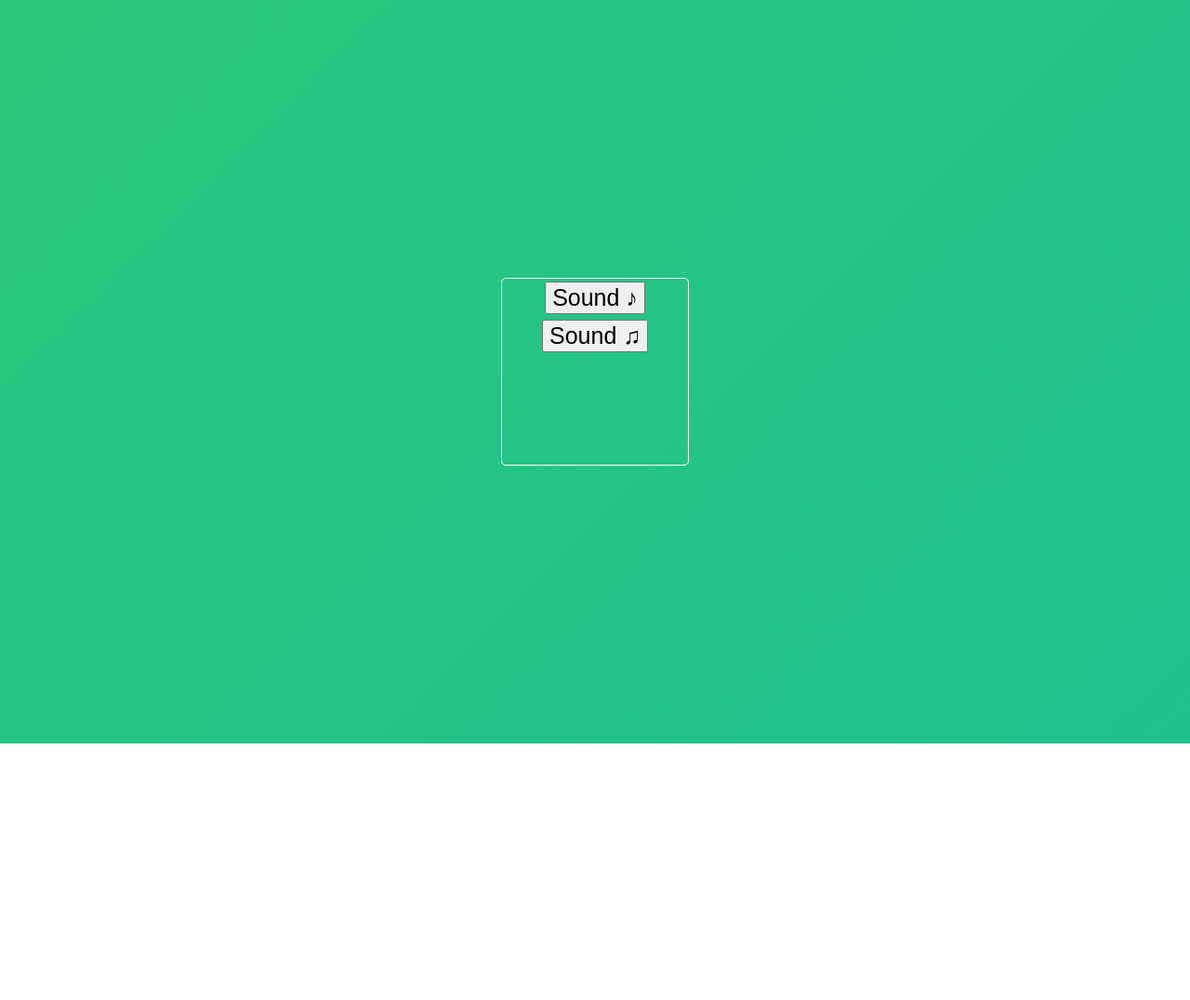
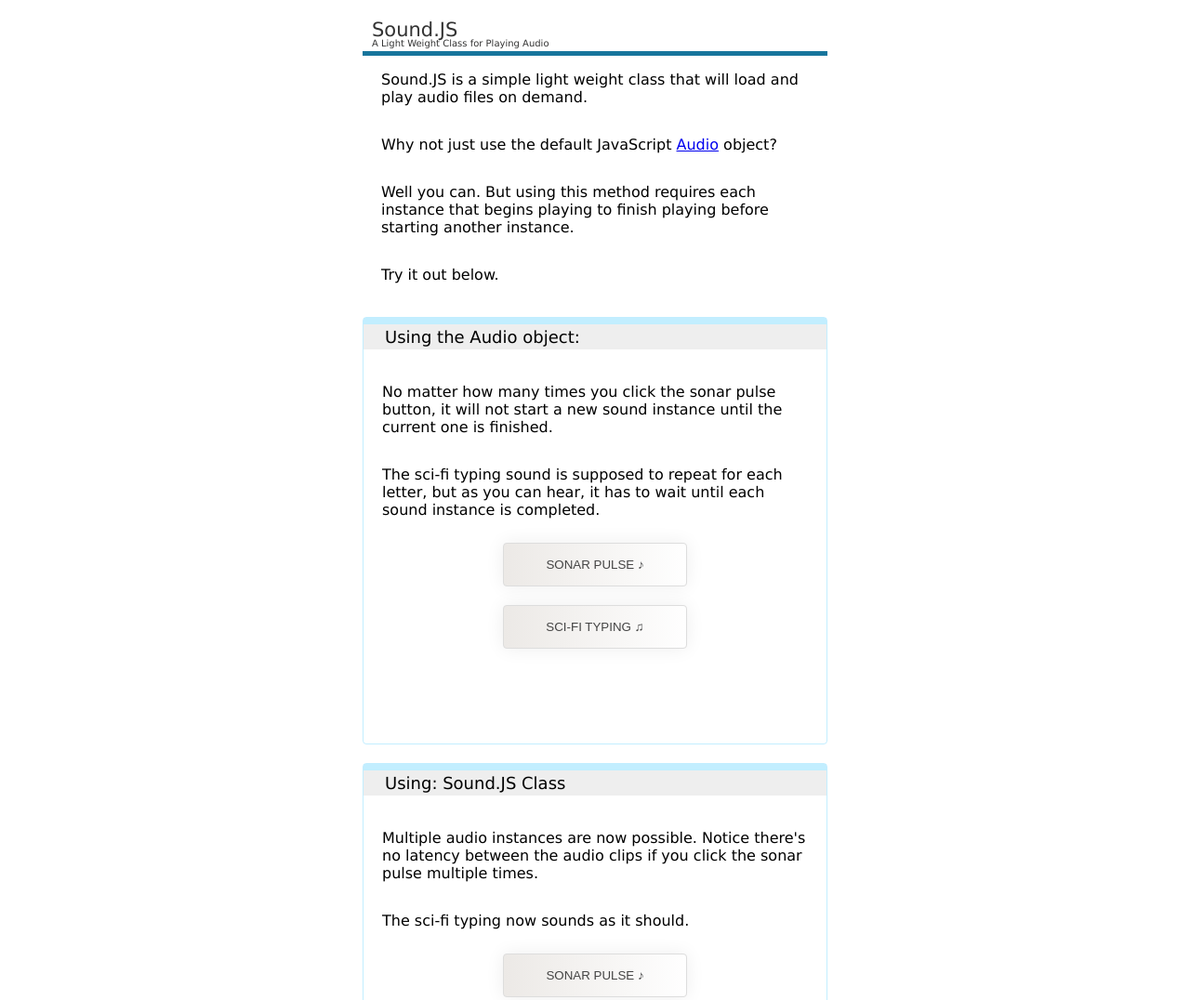
Before and after one commit to AlphaT7/Sound.JS, a website built with Vite: page src/index.html in a window 1280 px wide. Shown: the top 1076 px of the page at 93% size. Before the commit the page ends 800 px from the top, so only its background shows below. Built offline with nearby package versions, Linux system fonts and the light colour scheme; files whose address does not match are found by name.

Commit message:
updated page style / txt

```diff
--- a/src/index.html
+++ b/src/index.html
@@ -12,10 +12,72 @@
 
 <body>
     <section>
-        <button id="sound1">Sound ♪</button>
-        <button id="sound2">Sound ♫</button>
-        <div id="typing"></div>
+        <header>
+            <p>
+                Sound.JS <br>
+                <sub>A Light Weight Class for Playing Audio</sub>
+            </p>
+        </header>
+        <p>
+            Sound.JS is a simple light weight class that will load and play audio files on demand.
+        </p>
+        <p>
+            Why not just use the default JavaScript <a
+                href="https://developer.mozilla.org/en-US/docs/Web/API/HTMLAudioElement/Audio">
+                Audio</a> object?
+        </p>
+        <p>
+            Well you can. But using this method requires each instance that begins playing to finish playing before
+            starting another instance.
+        </p>
+        <p>
+            Try it out below.
+        </p>
     </section>
+
+    <section>
+        <header>
+            <p>
+                Using the Audio object:
+            </p>
+        </header>
+        <section>
+            <p>
+                No matter how many times you click the sonar pulse button, it will not start a new sound instance until
+                the
+                current one is finished.
+            </p>
+            <p>
+                The sci-fi typing sound is supposed to repeat for each letter, but as you can hear, it has to wait until
+                each sound instance is completed.
+            </p>
+            <button id="sonar1">Sonar Pulse ♪</button>
+            <button id="typing1">Sci-Fi Typing ♫</button>
+            <div id="typeEffect1"></div>
+        </section>
+    </section>
+
+    <section>
+        <header>
+            <p>
+                Using: Sound.JS Class
+            </p>
+        </header>
+        <section>
+            <p>
+                Multiple audio instances are now possible. Notice there's no latency between the audio clips if you
+                click the sonar pulse multiple times.
+            </p>
+            <p>
+                The sci-fi typing now sounds as it should.
+            </p>
+            <button id="sonar2">Sonar Pulse ♪</button>
+            <button id="typing2">Sci-Fi Typing ♫</button>
+            <div id="typeEffect2"></div>
+        </section>
+    </section>
+
+    <section>&nbsp;</section>
 </body>
 
 </html>
--- a/src/main.js
+++ b/src/main.js
@@ -1,38 +1,46 @@
 import Sound from "./modules/sound.js";
+import typeIt from "./modules/typeEffect.js";
 
 const $ = document.querySelector.bind(document);
 
-let s1 = new Sound({
+let sonarBeep1 = new Audio("./sound/sonar_beep.mp3");
+let typeEffect1 = new Audio("./sound/typeEffect.mp3");
+
+let sonarBeep2 = new Sound({
   src: "./sound/sonar_beep.mp3",
-  volume: 0.75,
+  volume: 1,
 });
 
-let s2 = new Sound({
+let typeEffect2 = new Sound({
   src: "./sound/typeEffect.mp3",
   volume: 1,
 });
 
-document.getElementById("sound1").addEventListener("click", () => {
-  s1.play();
+let text =
+  "this is a very very very loooooooongish text string that goes on and on and on like it just won't end....";
+let typeIt1 = new typeIt({
+  id: "typeEffect1",
+  text: text,
+  sound: typeEffect1,
+});
+let typeIt2 = new typeIt({
+  id: "typeEffect2",
+  text: text,
+  sound: typeEffect2,
 });
 
-document.getElementById("sound2").addEventListener("click", () => {
-  typeText(
-    "typing",
-    "this is a very very very loooooooongish text string that goes on and on and on like it just won't end...."
-  );
+$("#sonar1").addEventListener("pointerup", () => {
+  sonarBeep1.play();
 });
 
-async function sleep(time) {
-  return new Promise((resolve) => setTimeout(resolve, time));
-}
+$("#typing1").addEventListener("pointerup", () => {
+  typeIt1.typeText();
+});
 
-async function typeText(elId, text) {
-  $("#" + elId).innerHTML = "";
-  for (let char of text) {
-    let time = Math.floor(Math.random() * (65 - 16 + 1)) + 16;
-    s2.play();
-    $("#" + elId).innerHTML += char;
-    await sleep(time);
-  }
-}
+$("#sonar2").addEventListener("pointerup", () => {
+  sonarBeep2.play();
+});
+
+$("#typing2").addEventListener("pointerup", () => {
+  typeIt2.typeText();
+});
--- /dev/null
+++ b/src/modules/typeEffect.js
@@ -0,0 +1,21 @@
+export default class typeIt {
+  constructor({ id, text, sound }) {
+    this.id = id;
+    this.text = text;
+    this.sound = sound;
+  }
+
+  async sleep(time) {
+    return new Promise((resolve) => setTimeout(resolve, time));
+  }
+
+  async typeText() {
+    document.getElementById(this.id).innerHTML = "";
+    for await (let char of this.text) {
+      let time = Math.floor(Math.random() * 48) + 12;
+      this.sound.play();
+      document.getElementById(this.id).innerHTML += char;
+      await this.sleep(time);
+    }
+  }
+}
--- a/src/style.css
+++ b/src/style.css
@@ -1,49 +1,108 @@
+* {
+    box-sizing: border-box;
+}
+
 html,
 body {
-    background: linear-gradient(135deg, #3498db, #2ecc71, #1abc9c);
-    background-size: 400% 400%;
-    animation: gradient 15s ease infinite;
-    height: 100vh;
+    width: 100%;
+    height: 100%;
     margin: 0;
     padding: 0;
+    display: flex;
+    flex-direction: column;
+    justify-content: space-between;
+    align-items: center;
+    font-family: Verdana, Geneva, Tahoma, sans-serif;
 }
 
 section {
-    width: 200px;
-    height: 200px;
-    left: 50%;
-    top: 50%;
-    border: 1px solid #fff;
-    position: absolute;
-    transform: translate(-50%, -50%);
+    max-width: 500px;
+    width: 100%;
     display: flex;
     flex-direction: column;
-    justify-content: space-around;
+    justify-content: space-between;
     align-items: center;
-    border-radius: 5px;
+    margin-top: 20px;
 
-    & button {
-        width: fit-content;
-        font-size: 25px;
+    button {
+        background-image: linear-gradient(to right, #ECE9E6 0%, #FFFFFF 51%, #ECE9E6 100%);
+        margin: 10px;
+        padding: 15px 45px;
+        text-align: center;
+        text-transform: uppercase;
+        transition: 0.5s;
+        background-size: 200% auto;
+        color: #444;
+        box-shadow: 0 0 20px #eee;
+        border-radius: 4px;
+        border: 1px solid #ddd;
+        display: block;
+    }
+
+    button:hover {
+        background-position: right center;
+        /* change the direction of the change here */
+        color: #444;
+        text-decoration: none;
+    }
+
+    & header:is(body section:nth-child(1) header) {
+        width: 100%;
+        color: #333;
+        font-size: 21px;
+        border-bottom: 5px solid #17759C;
+        padding-left: 10px;
+
+        & p {
+            margin: 0;
+            padding: 0;
+
+            & sub {
+                display: block;
+                margin-top: -3px;
+                font-size: x-small;
+                margin-bottom: 3px;
+            }
+        }
+    }
+
+    & header:not(body section:first-child header) {
+        width: 100%;
+        font-size: 18px;
+        background: #eee;
+        display: flex;
+        justify-content: center;
+        align-items: center;
+        border-top: 7px solid #c2eeff;
+
+        & p {
+            margin: 3px;
+            width: 100%;
+            text-align: left;
+        }
+    }
+
+    & p {
+        width: 100%;
+        max-width: 500px;
+        padding: 0 20px 0 20px;
     }
 
     & div {
-        padding: 10px;
+        width: 100%;
+        max-width: 400px;
+        padding: 0 20px 0 20px;
         text-align: justify;
         height: 92px;
     }
 }
 
-@keyframes gradient {
-    0% {
-        background-position: 0% 50%;
-    }
+section:not(:first-child, :last-child) {
+    border-radius: 4px;
+    border: 1px solid #c2eeff;
+    width: 90%;
 
-    50% {
-        background-position: 100% 50%;
-    }
-
-    100% {
-        background-position: 0% 50%;
+    & section {
+        border: none;
     }
 }
```
